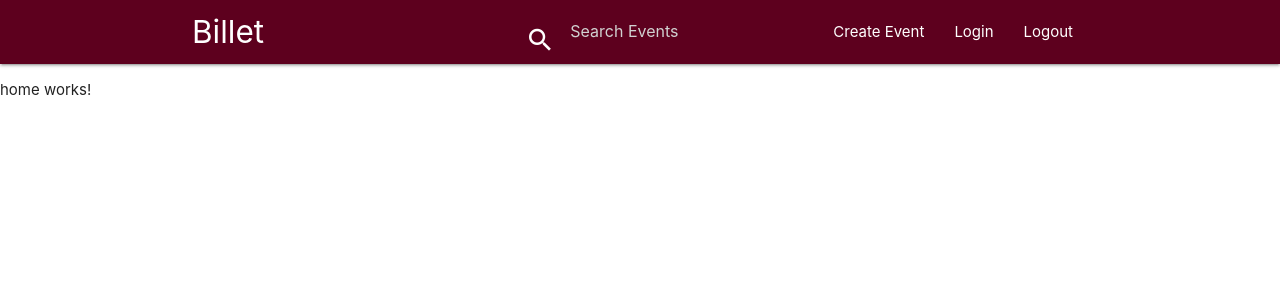
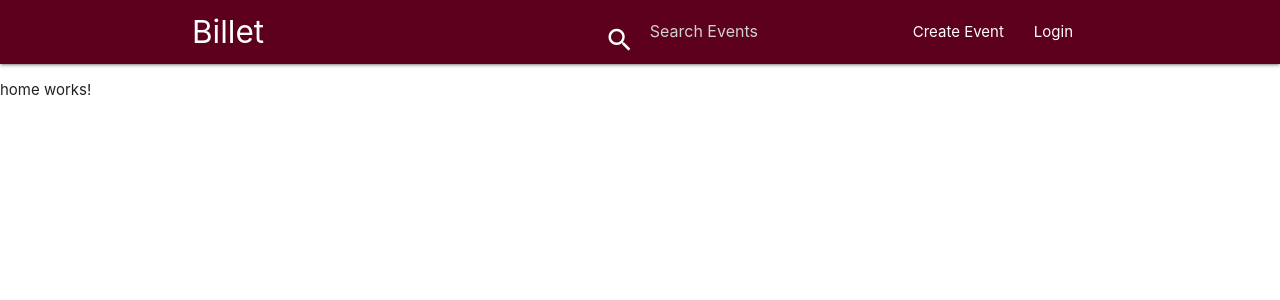
Before and after one commit to kambleatul26/yourBillet, an Angular app: page / in a window 1280 px wide. Shown: the top 300 px of the page. Built offline with nearby package versions, Linux system fonts and the light colour scheme.

Commit message:
login security

```diff
--- a/src/app/app.module.ts
+++ b/src/app/app.module.ts
@@ -3,6 +3,7 @@ import { NgModule } from '@angular/core';
 import { FormsModule } from '@angular/forms';
 import { RouterModule, Router } from '@angular/router';
 import { AuthGuard } from './auth.guard';
+import { HttpClientModule } from '@angular/common/http';
 
 import { AppComponent } from './app.component';
 import { NavComponent } from './nav/nav.component';
@@ -21,6 +22,7 @@ import { CreateEventComponent } from './create-event/create-event.component';
   imports: [
     BrowserModule,
     FormsModule,
+    HttpClientModule,
     RouterModule.forRoot([
       {path: 'login', component: LoginComponent},
       {path: 'home', component: HomeComponent},
--- a/src/app/auth.service.ts
+++ b/src/app/auth.service.ts
@@ -1,11 +1,18 @@
 import { Injectable } from '@angular/core';
+import { HttpClient } from '@angular/common/http';
+import { Login } from './login';
 
 @Injectable({
   providedIn: 'root'
 })
 export class AuthService {
 
-  constructor() { }
+  constructor(private http: HttpClient) { }
+
+  login(authData: Login): void {
+    localStorage.setItem('isLoggedIn', 'true');
+    localStorage.setItem('token', '');
+  }
 
   logout(): void {
     localStorage.setItem('isLoggedIn', 'false');
--- /dev/null
+++ b/src/app/login.ts
@@ -0,0 +1,4 @@
+export interface Login {
+  email: String;
+  password: String;
+}
--- a/src/app/login/login.component.ts
+++ b/src/app/login/login.component.ts
@@ -1,5 +1,6 @@
 import { Component, OnInit } from '@angular/core';
 import { NgForm } from '@angular/forms';
+import { AuthService } from '../auth.service';
 
 @Component({
   selector: 'app-login',
@@ -8,20 +9,16 @@ import { NgForm } from '@angular/forms';
 })
 export class LoginComponent implements OnInit {
 
-  constructor() { }
+  constructor(private authService: AuthService) { }
 
   onLogin(Form: NgForm) {
     if (Form.invalid) {
       return;
     } else {
-      const authData = {password: Form.value.password, username: Form.value.username};
-      // this.http.post('http://localhost:3000/login', authData)
-      // .subscribe(res => {
-      //   console.log(res);
-      // });
+      const authData = {email: Form.value.username, password: Form.value.password};
+      this.authService.login(authData);
+      console.log(authData);
       console.log('Login successful');
-      localStorage.setItem('isLoggedIn', 'true');
-      localStorage.setItem('token', '');
     }
   }
 
--- a/src/app/nav/nav.component.html
+++ b/src/app/nav/nav.component.html
@@ -23,8 +23,8 @@
                  </li>
 
               <li><a routerLink="create">Create Event</a></li>
-              <li><a routerLink="login">Login</a></li>
-              <li><a href="">Logout</a></li>
+              <li><a routerLink="login" *ngIf="!loginFlag">Login</a></li>
+              <li><a (click)="onLogout()" *ngIf="loginFlag">Logout</a></li>
           </ul>
           <ul id="mobile-view" class="sidenav">
               <li>
--- a/src/app/nav/nav.component.ts
+++ b/src/app/nav/nav.component.ts
@@ -1,4 +1,5 @@
 import { Component, OnInit } from '@angular/core';
+import { AuthService } from '../auth.service';
 
 @Component({
   selector: 'app-nav',
@@ -7,7 +8,13 @@ import { Component, OnInit } from '@angular/core';
 })
 export class NavComponent implements OnInit {
 
-  constructor() { }
+  loginFlag: Boolean = false;
+
+  constructor(private authService: AuthService) { }
+
+  onLogout() {
+    this.authService.logout();
+  }
 
   ngOnInit() {
   }
```
